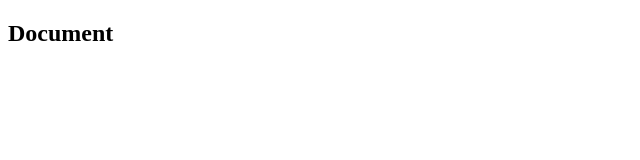
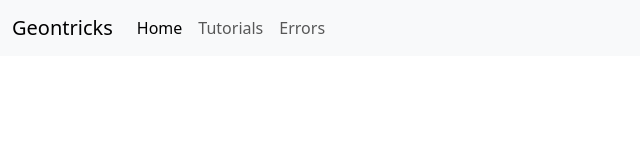
Before and after one commit to gayantha-anushan/geontricksweb.github.io, a plain HTML site: page index.html in a window 1280 px wide. Shown: the whole page, without its empty margins (0-640 px from the left). Drawn offline with nearby package versions, Linux system fonts and the light colour scheme.

Commit message:
geontricks setup

```diff
--- a/index.html
+++ b/index.html
@@ -4,9 +4,31 @@
     <meta charset="UTF-8">
     <meta http-equiv="X-UA-Compatible" content="IE=edge">
     <meta name="viewport" content="width=device-width, initial-scale=1.0">
-    <title>Document</title>
+    <title>Geontricks</title>
+    <link href="https://cdn.jsdelivr.net/npm/bootstrap@5.3.0/dist/css/bootstrap.min.css" rel="stylesheet" integrity="sha384-9ndCyUaIbzAi2FUVXJi0CjmCapSmO7SnpJef0486qhLnuZ2cdeRhO02iuK6FUUVM" crossorigin="anonymous">
 </head>
 <body>
-    <h2>Document</h2>
+    <nav class="navbar navbar-expand-lg bg-body-tertiary">
+        <div class="container-fluid">
+          <a class="navbar-brand" href="#">Geontricks</a>
+          <button class="navbar-toggler" type="button" data-bs-toggle="collapse" data-bs-target="#navbarNav" aria-controls="navbarNav" aria-expanded="false" aria-label="Toggle navigation">
+            <span class="navbar-toggler-icon"></span>
+          </button>
+          <div class="collapse navbar-collapse" id="navbarNav">
+            <ul class="navbar-nav">
+              <li class="nav-item">
+                <a class="nav-link active" aria-current="page" href="#">Home</a>
+              </li>
+              <li class="nav-item">
+                <a class="nav-link" href="#">Tutorials</a>
+              </li>
+              <li class="nav-item">
+                <a class="nav-link" href="#">Errors</a>
+              </li>
+            </ul>
+          </div>
+        </div>
+      </nav>
+    <script src="https://cdn.jsdelivr.net/npm/bootstrap@5.3.0/dist/js/bootstrap.bundle.min.js" integrity="sha384-geWF76RCwLtnZ8qwWowPQNguL3RmwHVBC9FhGdlKrxdiJJigb/j/68SIy3Te4Bkz" crossorigin="anonymous"></script>
 </body>
 </html>
```
